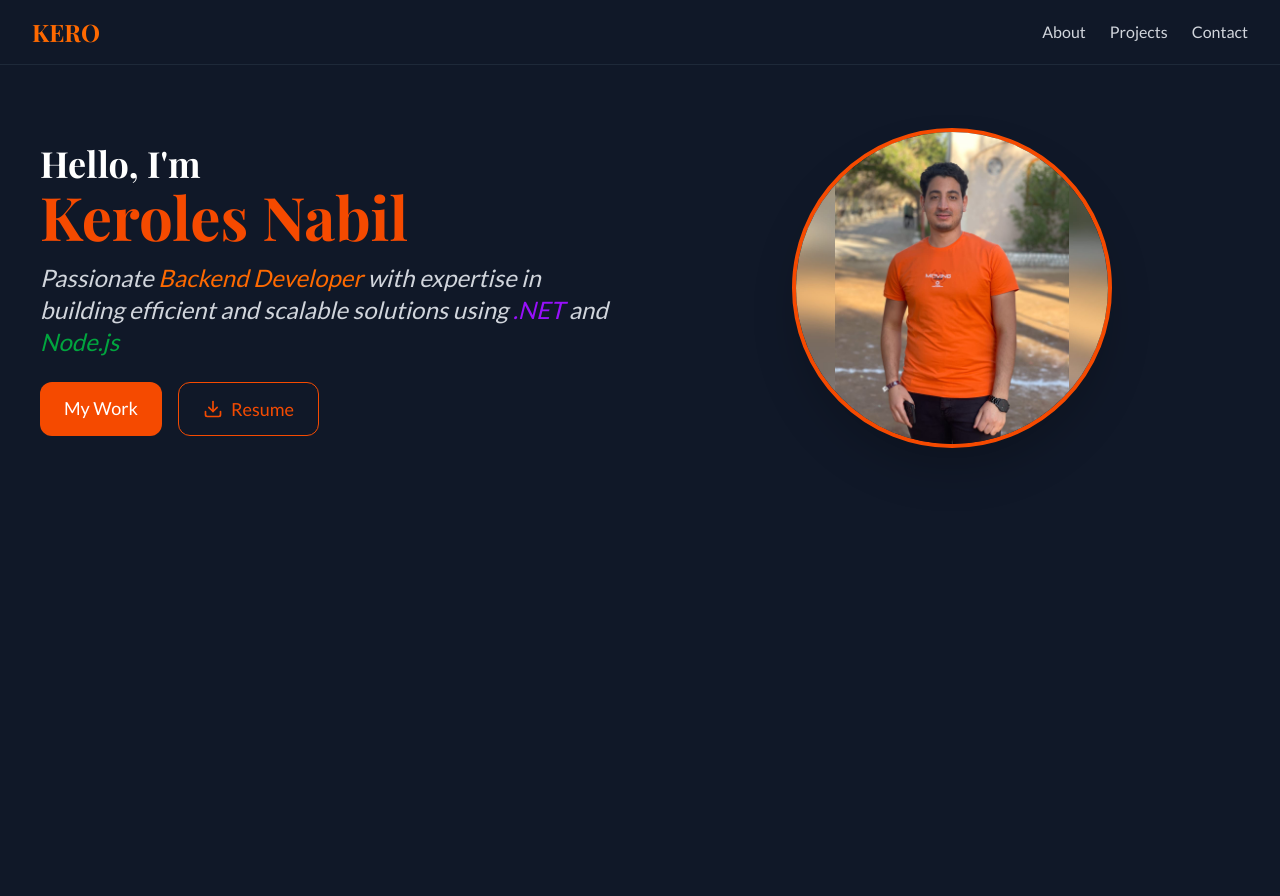
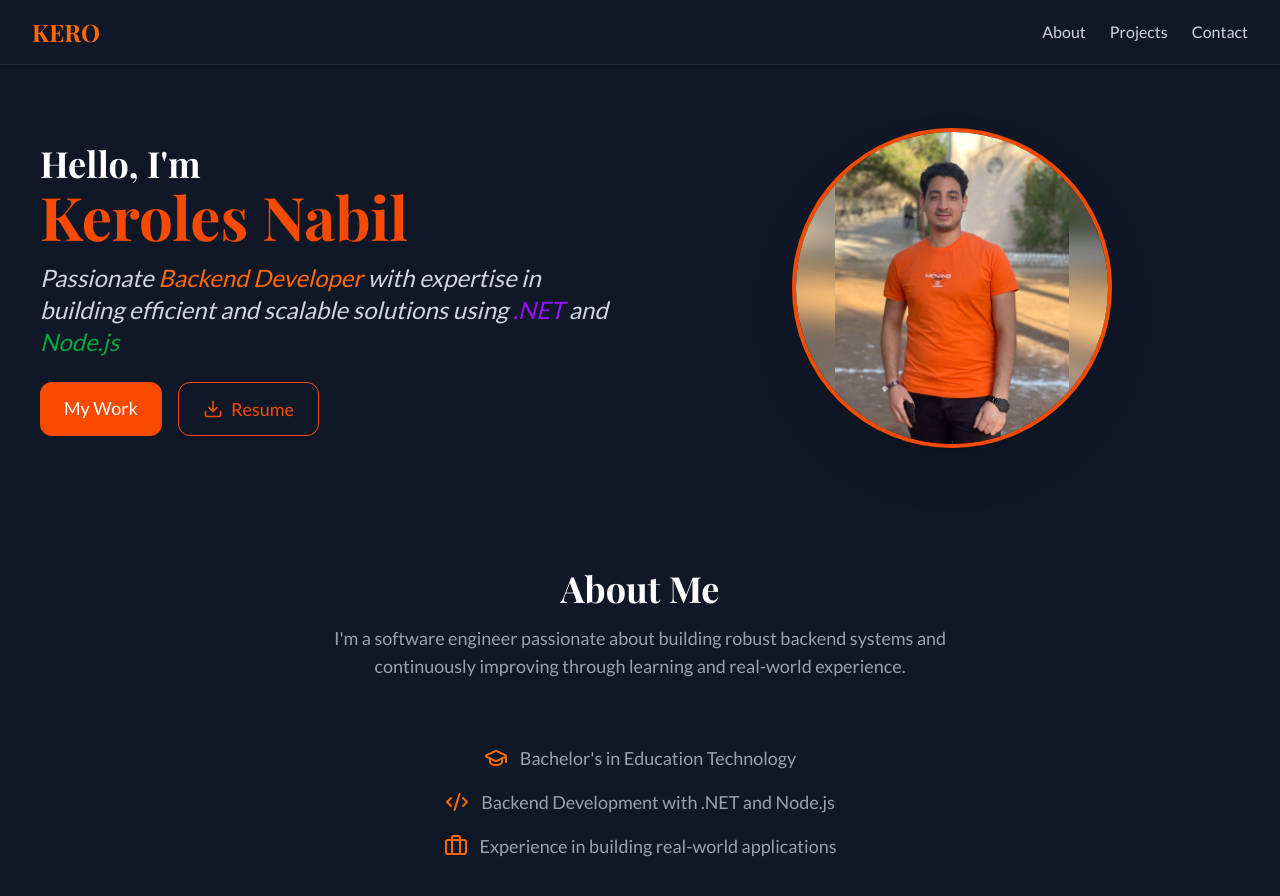
Before and after one commit to kerolesnabiel/portfolio, a React (Vite) app: page / in a window 1280 px wide. Shown: the top 896 px of the page. Built offline with nearby package versions, Linux system fonts and the light colour scheme.

Commit message:
Add About component

```diff
--- a/src/App.tsx
+++ b/src/App.tsx
@@ -1,3 +1,4 @@
+import About from "./components/About";
 import Banner from "./components/Banner";
 import Navbar from "./components/Navbar";
 
@@ -6,6 +7,7 @@ function App() {
     <div className="min-h-screen">
       <Navbar />
       <Banner />
+      <About />
     </div>
   );
 }
--- /dev/null
+++ b/src/components/About.tsx
@@ -0,0 +1,51 @@
+import { motion } from "motion/react";
+import { Code2, GraduationCap, Briefcase } from "lucide-react";
+
+const About = () => {
+  return (
+    <section
+      id="about"
+      className="container mx-auto px-4 sm:px-6 lg:px-8 py-20 mt-5 md:mt-10"
+    >
+      <motion.div
+        initial={{ opacity: 0, y: 40 }}
+        whileInView={{ opacity: 1, y: 0 }}
+        viewport={{ once: true }}
+        transition={{ duration: 0.8 }}
+        className="text-center mb-16"
+      >
+        <h2 className="text-2xl sm:text-3xl md:text-4xl font-bold text-white mb-4">
+          About Me
+        </h2>
+        <p className="text-sm sm:text-base md:text-lg text-gray-400 max-w-2xl mx-auto">
+          I'm a software engineer passionate about building robust backend
+          systems and continuously improving through learning and real-world
+          experience.
+        </p>
+      </motion.div>
+
+      <motion.div
+        initial={{ opacity: 0, y: 40 }}
+        whileInView={{ opacity: 1, y: 0 }}
+        viewport={{ once: true }}
+        transition={{ delay: 0.2, duration: 0.8 }}
+        className="flex flex-col items-center gap-4 text-gray-400 text-sm sm:text-lg text-center"
+      >
+        <div className="flex items-center gap-3">
+          <GraduationCap className="w-5 h-5 sm:w-6 sm:h-6 text-orange-500" />
+          <span>Bachelor's in Education Technology</span>
+        </div>
+        <div className="flex items-center gap-3">
+          <Code2 className="w-5 h-5 sm:w-6 sm:h-6 text-orange-500" />
+          <span>Backend Development with .NET and Node.js</span>
+        </div>
+        <div className="flex items-center gap-3">
+          <Briefcase className="w-5 h-5 sm:w-6 sm:h-6 text-orange-500" />
+          <span>Experience in building real-world applications</span>
+        </div>
+      </motion.div>
+    </section>
+  );
+};
+
+export default About;
```
